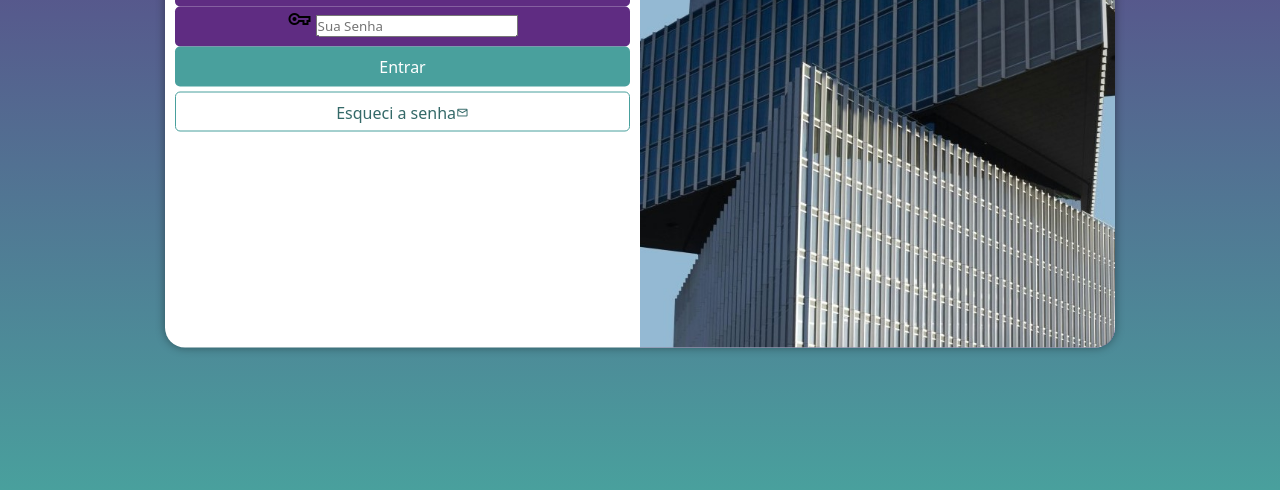
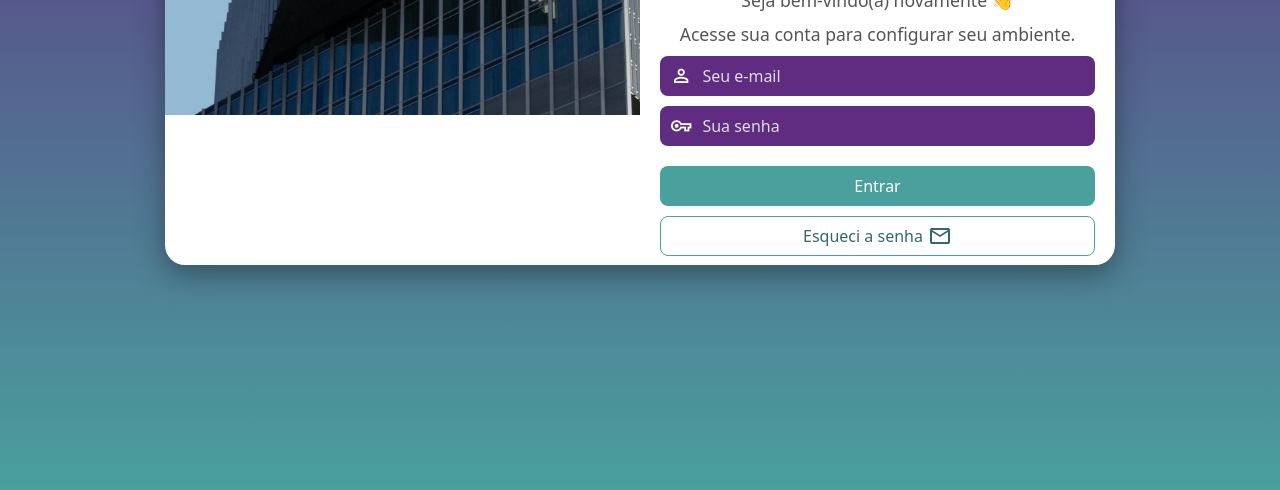
Before and after one commit to DavisonCDev/projeto-login, a plain HTML site: page index.html in a window 1280 px wide. Shown: the part 310-800 px from the top of the page. Drawn offline with nearby package versions, Linux system fonts and the light colour scheme.

Commit message:
Conclusao do ex

```diff
--- a/estilos/mediaqueries.css
+++ b/estilos/mediaqueries.css
@@ -1,51 +1,46 @@
 @charset "UTF-8";
 
-@media screen and (min-width: 768px) and (max-width: 992px){
+/* TABLET */
+@media screen and (min-width: 768px){
     body{
         background-image: linear-gradient(to top, #49a09d, #5f2c82);
     }
 
     section#login{
         width: 80vw;
+        height: 350px;
+        display: flex;
     }
 
-    section#login > div#imagem{
-        float: left;
-        width: 30%;
+    #imagem{
+        width: 40%;
         height: 100%;
     }
 
-    section#login > div#formulario{
-        float: right;
-        width: 70%;
+    #formulario{
+        width: 60%;
     }
 }
 
+/* DESKTOP */
 @media screen and (min-width: 992px){
-    body{
-        background-image: linear-gradient(to top, #49a09d, #5f2c82);
-    }
-
     section#login{
         width: 950px;
     }
 
-    section#login > div#imagem{
-        float: right;
-        width: 50%;
-        height: 100%;
-    }
-
-    section#login > div#formulario{
-        float: left;
+    #imagem{
         width: 50%;
     }
 
-    div#formulario > h1{
-    font-size: 2em;
+    #formulario{
+        width: 50%;
+    }
+
+    #formulario h1{
+        font-size: 2em;
+    }
+
+    #formulario p{
+        font-size: 1.1em;
+    }
 }
-
-    div#formulario > p{
-    font-size: 1.2em;
-}
-}
--- a/estilos/style.css
+++ b/estilos/style.css
@@ -1,28 +1,27 @@
 @charset "UTF-8";
 
-/*
-Paleta de cores
+/* Paleta
 Verde: #49a09d
 Lilás: #5f2c82
 */
 
 *{
-    font-family: system-ui, -apple-system, BlinkMacSystemFont, 'Segoe UI', Roboto, Oxygen, Ubuntu, Cantarell, 'Open Sans', 'Helvetica Neue', sans-serif;
-    padding: 0px;
-    margin: 0px;
+    margin: 0;
+    padding: 0;
     box-sizing: border-box;
+    font-family: system-ui, -apple-system, BlinkMacSystemFont, 'Segoe UI', Roboto;
 }
 
-body, html{
+html, body{
+    width: 100vw;
+    height: 100vh;
     background-color: #5f2c82;
-    height: 100vh;
-    width: 100vw;
 }
 
 main{
+    width: 100vw;
+    height: 100vh;
     position: relative;
-    height: 100vh;
-    width: 100vw;
 }
 
 section#login{
@@ -30,91 +29,106 @@ section#login{
     top: 50%;
     left: 50%;
     transform: translate(-50%, -50%);
+
+    background-color: #fff;
+    width: 280px;
+    border-radius: 20px;
     overflow: hidden;
-    background-color: white;
-    width: 250px;
-    height: 515px;
-    border-radius: 20px;
-    box-shadow: 0px 0px 10px rgba(0, 0, 0, 0.4);
-    transition: width 0.3s, height 0.3s;
-    transition-timing-function: ease;
+
+    box-shadow: 0 10px 30px rgba(0,0,0,0.35);
+    transition: all 0.3s ease;
 }
 
-section#login > div#imagem{
-    display: block;
-    background: #5f2c82 url(../imagems/ImagemLogin.jpg) no-repeat;
-    background-position: left bottom;
-    background-size: cover;
+/* IMAGEM */
+section#login > #imagem{
     height: 200px;
+    background: url("../imagems/ImagemLogin.jpg") center / cover no-repeat;
 }
 
-section#login > div#formulario{
-    display: block;
-    padding: 10px;
+/* FORM */
+#formulario{
+    padding: 20px;
+    text-align: center;
 }
 
-div#formulario{
-    text-align: center;
+#formulario h1{
     margin-bottom: 10px;
 }
 
-div#formulario > p{
-    font-size: 0.8em;
+#formulario p{
+    font-size: 0.9em;
+    color: #555;
+    margin-bottom: 10px;
+}
+
+/* CAMPOS */
+.campo{
+    display: flex;
+    align-items: center;
+    background-color: #5f2c82;
+    border-radius: 8px;
+    margin: 10px 0;
+    padding: 0 10px;
+}
+
+.campo span{
+    color: white;
+    font-size: 1.4em;
+}
+
+.campo input{
+    flex: 1;
+    height: 40px;
+    border: none;
+    background: transparent;
+    color: white;
+    padding-left: 10px;
+    font-size: 1em;
+    outline: none;
+}
+
+.campo input::placeholder{
+    color: #ddd;
 }
 
 /* BOTÃO ENTRAR */
-form > input[type=submit]{
-    display: block;
-    font-size: 1em;
+form input[type=submit]{
     width: 100%;
     height: 40px;
+    margin-top: 10px;
+    border: none;
+    border-radius: 8px;
     background-color: #49a09d;
     color: white;
-    border: none;
-    border-radius: 5px;
+    font-size: 1em;
     cursor: pointer;
-    transition: background-color 0.3s;
+    transition: background-color 0.3s, transform 0.2s;
 }
 
-form > div.campo{
-    background-color: #5f2c82;
-    width: 100%;
-    display: block;
-    height: 40px;
-    border-radius: 5px;
-    margin: 5px o px;
-}
-
-div.campo > label{
-    display: none;
-}
-
-form > input[type=submit]:hover{
+form input[type=submit]:hover{
     background-color: #377775;
+    transform: translateY(-2px);
 }
 
 /* BOTÃO ESQUECI A SENHA */
-form > a.botao{
-    display: block;
-    text-align: center;
-    font-size: 1em;
-    width: 100%;
+a.botao{
+    display: flex;
+    align-items: center;
+    justify-content: center;
+    gap: 5px;
+
+    margin-top: 10px;
     height: 40px;
-    line-height: 40px;
-    margin-top: 5px;
-    background-color: #ffffff;
+
+    text-decoration: none;
     color: #346968;
     border: 1px solid #49a09d;
-    border-radius: 5px;
-    text-decoration: none;
+    border-radius: 8px;
+
     transition: background-color 0.3s, color 0.3s;
 }
 
-form > a.botao:hover{
+a.botao:hover{
     background-color: #49a09d;
     color: white;
 }
-
-form > a.botao > span{
-    font-size: 0.8em;
-}
--- a/index.html
+++ b/index.html
@@ -4,38 +4,48 @@
     <meta charset="UTF-8">
     <meta name="viewport" content="width=device-width, initial-scale=1.0">
     <title>Login</title>
+
+    <!-- CSS -->
     <link rel="stylesheet" href="estilos/style.css">
     <link rel="stylesheet" href="estilos/mediaqueries.css">
-     <!-- Ícones -->
+
+    <!-- Ícones -->
     <link href="https://fonts.googleapis.com/css2?family=Material+Symbols+Outlined" rel="stylesheet" />
 </head>
 <body>
     <main>
         <section id="login">
-            <div id="imagem">
-                <!--Aqui vai a imagem nas CSS-->
-            </div>
+            <div id="imagem"></div>
+
             <div id="formulario">
                 <h1>Login</h1>
-                <p>Seja Bem Vindo(a) novamente!!</p>
-                <p>Faça login para acessar a sua conta e poder fazer as configurações no seu ambiente.</p>
+                <p>Seja bem-vindo(a) novamente 👋</p>
+                <p>Acesse sua conta para configurar seu ambiente.</p>
+
                 <form action="login.php" method="post" autocomplete="on">
+
                     <div class="campo">
-                        <span class="material-symbols-outlined" id="person" onclick="clickMenu()">
-                            person
-                        </span>
-                        <input type="email" name="login" id="ilogin" placeholder="Seu Email" autocomplete="email" required maxlength="30">
-                        <label for="ilogin">Login</label>
+                        <span class="material-symbols-outlined">person</span>
+                        <input type="email" name="login" id="ilogin"
+                               placeholder="Seu e-mail"
+                               autocomplete="email"
+                               required maxlength="30">
                     </div>
+
                     <div class="campo">
-                        <span class="material-symbols-outlined" id="vpn_key" onclick="clickMenu()">
-                            vpn_key
-                        </span>
-                        <input type="password" name="senha" id="isenha" placeholder="Sua Senha" autocomplete="current-password" required minlength="8" maxlength="20">
-                        <label for="isenha">Senha</label>
+                        <span class="material-symbols-outlined">vpn_key</span>
+                        <input type="password" name="senha" id="isenha"
+                               placeholder="Sua senha"
+                               autocomplete="current-password"
+                               required minlength="8" maxlength="20">
                     </div>
+
                     <input type="submit" value="Entrar">
-                    <a href="esqueci.html" class="botao">Esqueci a senha<span class="material-symbols-outlined" id="imail">mail</span></a>
+
+                    <a href="esqueci.html" class="botao">
+                        Esqueci a senha
+                        <span class="material-symbols-outlined">mail</span>
+                    </a>
                 </form>
             </div>
         </section>
```
